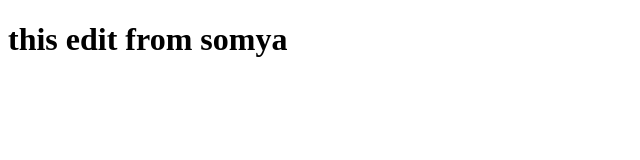
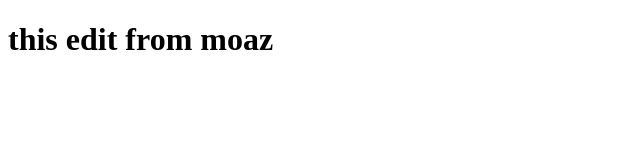
Before and after one commit to TarikElmelih/E-books, a plain HTML site: page index.html in a window 1280 px wide. Shown: the full height of the page, 0-640 px from the left. Drawn offline with Linux system fonts and the light colour scheme.

Commit message:
Update index.html

```diff
--- a/index.html
+++ b/index.html
@@ -8,6 +8,6 @@
     <title>Document</title>
 </head>
 <body>
-    <h1>this edit from somya</h1>
+    <h1>this edit from moaz</h1>
 </body>
 </html>
```
